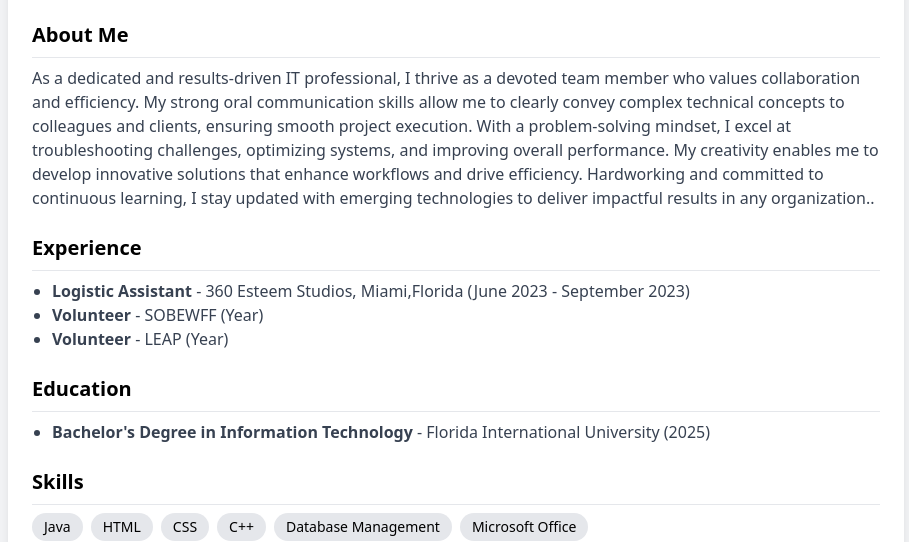
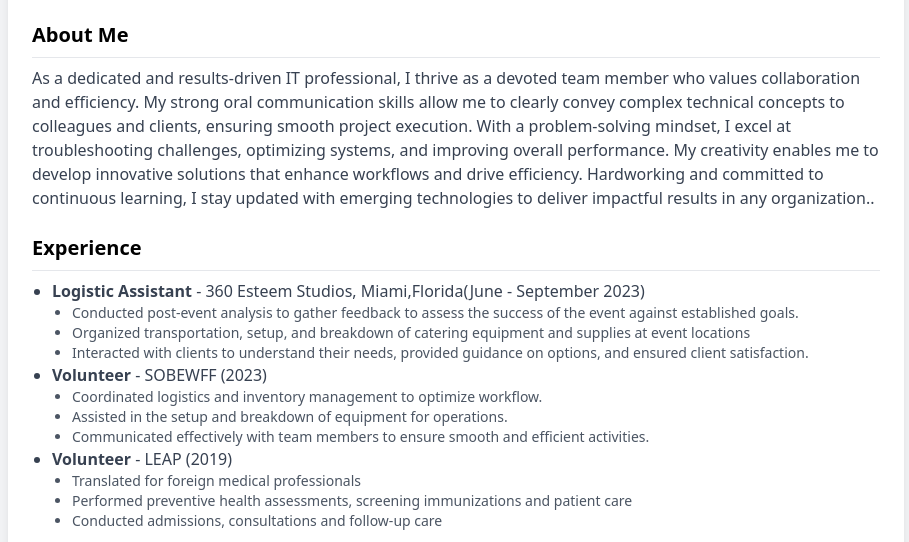
Before and after one commit to Rodmic11/Rodmic11.github.io, a plain HTML site: page index.html in a window 1280 px wide. Shown: the part 271-813 px from the top of the page, without its empty margins (184-1093 px from the left). Drawn offline with nearby package versions, Linux system fonts and the light colour scheme; files whose address does not match are found by name.

Commit message:
Add files via upload

```diff
--- a/index.html
+++ b/index.html
@@ -27,10 +27,25 @@
         <div class="mt-6">
             <h2 class="text-xl font-semibold border-b pb-2">Experience</h2>
             <ul class="list-disc pl-5 mt-2 text-gray-700">
-                <li><strong>Logistic Assistant </strong> - 360 Esteem Studios,  Miami,Florida
-                    (June 2023 - September 2023)</li>
-                <li><strong>Volunteer</strong> - SOBEWFF (Year)</li>
-                <li><strong>Volunteer</strong> - LEAP (Year)</li>
+                <li><strong>Logistic Assistant </strong> - 360 Esteem Studios,  Miami,Florida(June - September 2023)</li>
+                <ul class="list-disc pl-5 text-gray-600 text-sm">
+                    <li>Conducted post-event analysis to gather feedback to assess the success of the event against established goals.</li>
+                    <li>Organized transportation, setup, and breakdown of catering equipment and supplies at event locations</li>
+                    <li>Interacted with clients to understand their needs, provided guidance on options, and ensured client satisfaction.</li>
+                </ul>
+                <li><strong>Volunteer</strong> - SOBEWFF (2023)</li>
+                <ul class="list-disc pl-5 text-gray-600 text-sm">
+                    <li>Coordinated logistics and inventory management to optimize workflow.</li>
+                    <li>Assisted in the setup and breakdown of equipment for operations.</li>
+                    <li>Communicated effectively with team members to ensure smooth and efficient activities.</li>
+                </ul>
+                <li><strong>Volunteer</strong> - LEAP (2019)</li>
+                <ul class="list-disc pl-5 text-gray-600 text-sm">
+                    <li>Translated for foreign medical professionals </li>
+                    <li>Performed preventive health assessments, screening immunizations and patient care </li>
+                    <li>Conducted admissions, consultations and follow-up care
+                    </li>
+                </ul>
             </ul>
         </div>
 
```
Also changed, not shown: includes/Profile.jpg (added).
